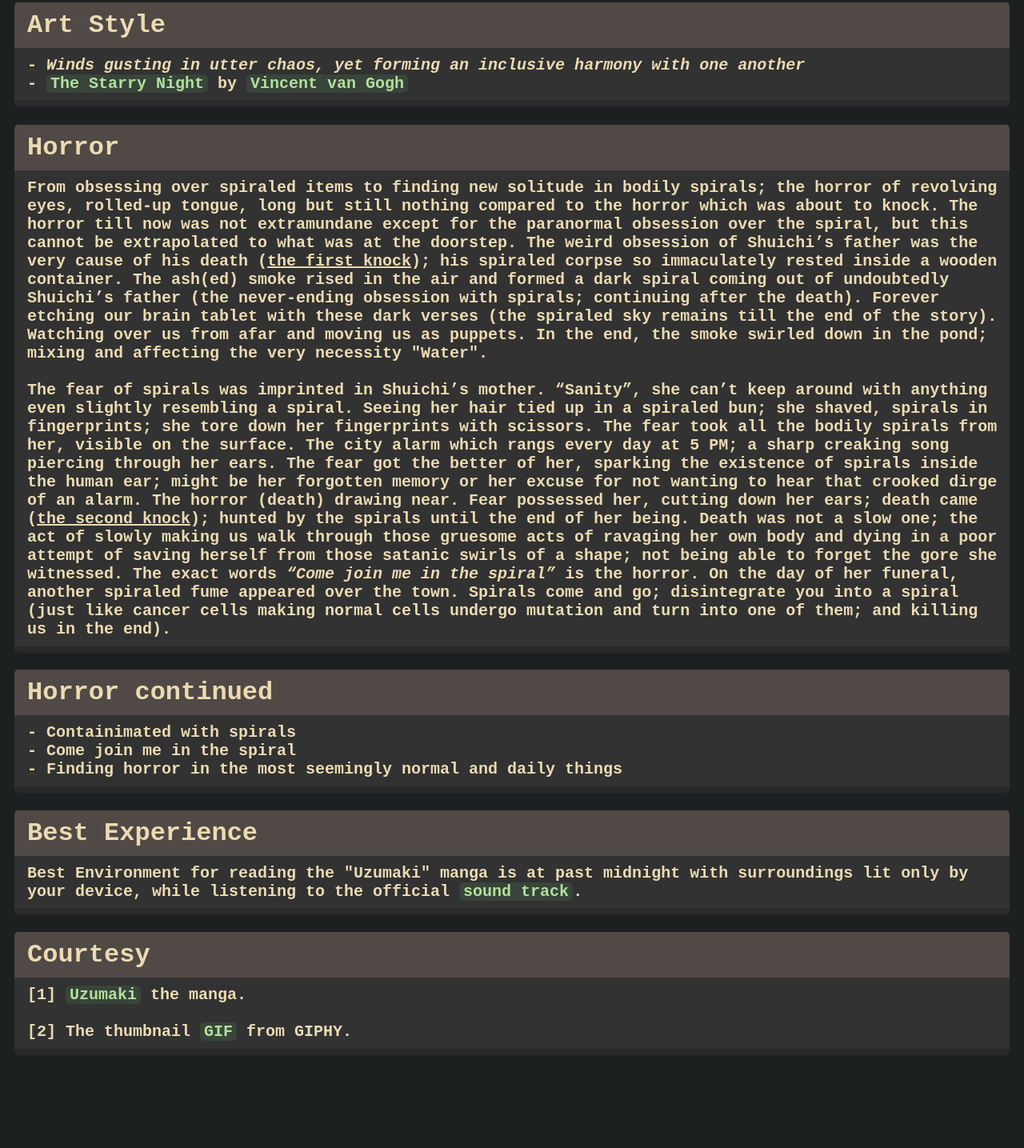
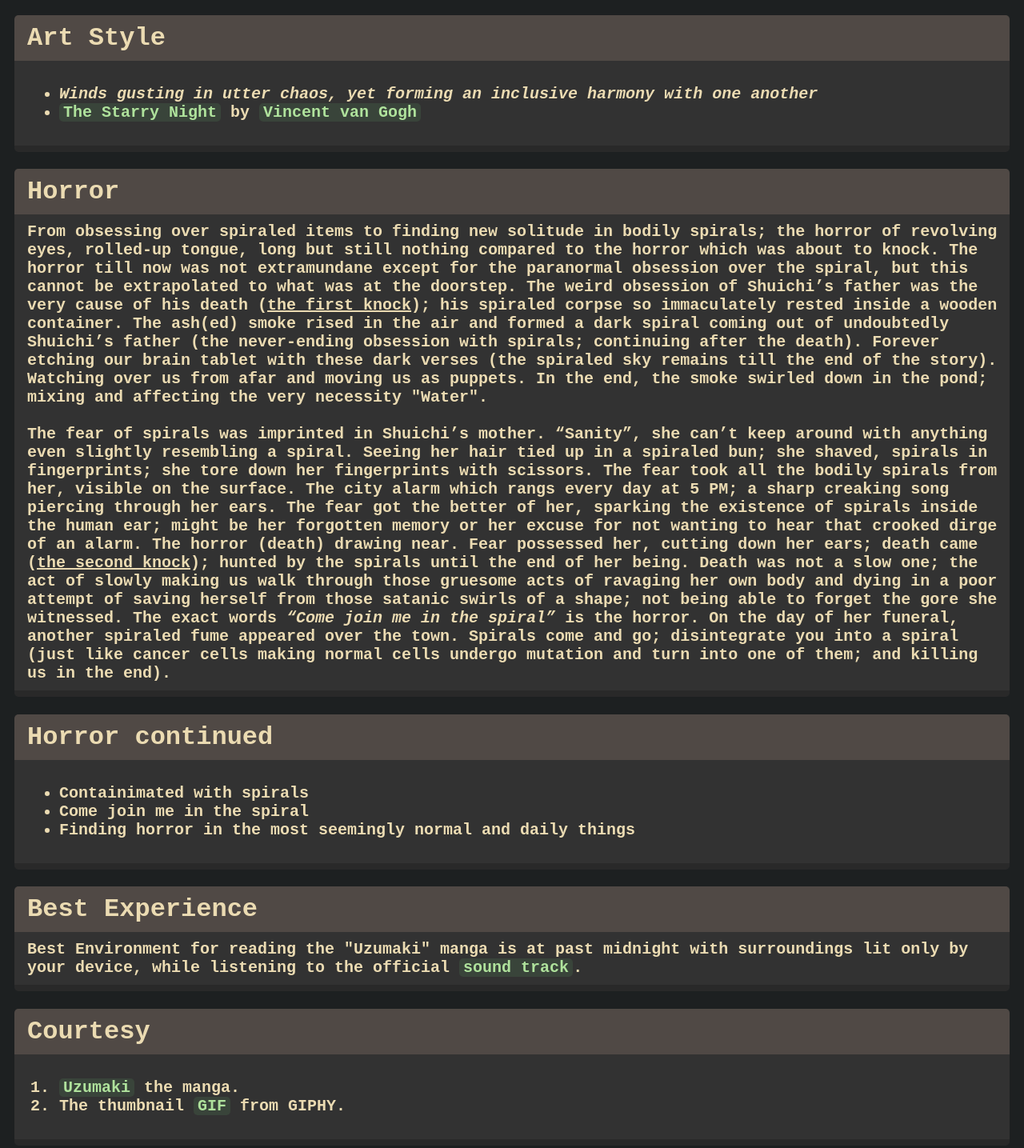
Before and after one commit to hyouteki/me, a plain HTML site: page writings/uzumaki.html in a window 1280 px wide. Shown: the part 1246-2681 px from the top of the page at 80% size. Before the commit the page ends 2585 px from the top, so only its background shows below. Drawn offline with Linux system fonts and the light colour scheme; a web font is replaced by a local one.

Commit message:
updated writings

```diff
--- a/writings/uzumaki.html
+++ b/writings/uzumaki.html
@@ -14,37 +14,46 @@
       </a>
       <h1 style="text-align: center;">Uzumaki: Spiraling Into Horror - A Deep Essay</h1>
     </div>
-	<p>Currently just a draft - WIP; proceed with caution</p>
-	<img src="./assets/uzumaki.gif" class="thumbnail" width="100%" height="100%"/>
-    <h1 class="header">Art Style</h1>
-    <p class="about">
-      - <i>Winds gusting in utter chaos, yet forming an inclusive harmony with one another</i><br>
-	  - <a class="link" href="https://en.wikipedia.org/wiki/The_Starry_Night" target="_blank"><mark>The Starry Night</mark></a> by <a class="link" href="https://en.wikipedia.org/wiki/Vincent_van_Gogh" target="_blank"><mark>Vincent van Gogh</mark></a>
-    </p>
+
+	<h1 class="header-label">Currently just a draft - WIP; proceed with caution</h1>
+
+	<img src="./assets/uzumaki.gif" class="thumbnail" width="100%" height="100%" style="margin-top: 20px;"/>
+
+	<h1 class="header">Art Style</h1>
+	<div class="p">
+	  <ul>
+		<li> <i>Winds gusting in utter chaos, yet forming an inclusive harmony with one another</i><br> </li>
+		<li> <a class="link" href="https://en.wikipedia.org/wiki/The_Starry_Night" target="_blank"><mark>The Starry Night</mark></a> by <a class="link" href="https://en.wikipedia.org/wiki/Vincent_van_Gogh" target="_blank"><mark>Vincent van Gogh</mark></a> </li>
+	  </ul>
+    </div>
 
     <h1 class="header">Horror</h1>
-    <p class="about">
+    <div class="p">
 	  From obsessing over spiraled items to finding new solitude in bodily spirals; the horror of revolving eyes, rolled-up tongue, long but still nothing compared to the horror which was about to knock. The horror till now was not extramundane except for the paranormal obsession over the spiral, but this cannot be extrapolated to what was at the doorstep. The weird obsession of Shuichi’s father was the very cause of his death (<u>the first knock</u>); his spiraled corpse so immaculately rested inside a wooden container. The ash(ed) smoke rised in the air and formed a dark spiral coming out of undoubtedly Shuichi’s father (the never-ending obsession with spirals; continuing after the death). Forever etching our brain tablet with these dark verses (the spiraled sky remains till the end of the story). Watching over us from afar and moving us as puppets. In the end, the smoke swirled down in the pond; mixing and affecting the very necessity "Water".<br><br>
 
 	  The fear of spirals was imprinted in Shuichi’s mother. “Sanity”, she can’t keep around with anything even slightly resembling a spiral. Seeing her hair tied up in a spiraled bun; she shaved, spirals in fingerprints; she tore down her fingerprints with scissors. The fear took all the bodily spirals from her, visible on the surface. The city alarm which rangs every day at 5 PM; a sharp creaking song piercing through her ears. The fear got the better of her, sparking the existence of spirals inside the human ear; might be her forgotten memory or her excuse for not wanting to hear that crooked dirge of an alarm. The horror (death) drawing near. Fear possessed her, cutting down her ears; death came (<u>the second knock</u>); hunted by the spirals until the end of her being. Death was not a slow one; the act of slowly making us walk through those gruesome acts of ravaging her own body and dying in a poor attempt of saving herself from those satanic swirls of a shape; not being able to forget the gore she witnessed. The exact words <i>“Come join me in the spiral”</i> is the horror. On the day of her funeral, another spiraled fume appeared over the town. Spirals come and go; disintegrate you into a spiral (just like cancer cells making normal cells undergo mutation and turn into one of them; and killing us in the end).<br>
-    </p>
+    </div>
 
     <h1 class="header">Horror continued</h1>
-    <p class="about">
-	  - Containimated with spirals<br>
-	  - Come join me in the spiral<br>
-	  - Finding horror in the most seemingly normal and daily things<br>
-    </p>
+    <div class="p">
+	  <ul>
+		<li> Containimated with spirals </li>
+		<li> Come join me in the spiral </li>
+		<li> Finding horror in the most seemingly normal and daily things </li>
+	  </ul>
+    </div>
 
     <h1 class="header">Best Experience</h1>
-    <p class="about">
+    <div class="p">
 	  Best Environment for reading the "Uzumaki" manga is at past midnight with surroundings lit only by your device, while listening to the official <a class="link" href="https://open.spotify.com/album/5UTflDsfTAvheGvWaVD65d?si=Dwac0t9aQSKyxJb4qC94aw" target="_blank"><mark>sound track</mark></a>.
-    </p>
+    </div>
 
     <h1 class="header">Courtesy</h1>
-    <p class="about">
-      [1] <a class="link" href="https://mangareader.to/read/uzumaki-spiral-into-horror-413/en/chapter-1" target="_blank"><mark>Uzumaki</mark></a> the manga.<br><br>
-      [2] The thumbnail <a class="link" href="https://media.giphy.com/media/v1.Y2lkPTc5MGI3NjExeHhpdW5sbmVrN2NqNXMycHk5dWE1OHhrYTNmanJ6NXQ5N3ZmdjkxZiZlcD12MV9naWZzX3NlYXJjaCZjdD1n/sIy41dCu4ir7hI7lo8/giphy.gif" target="_blank"><mark>GIF</mark></a> from GIPHY.
-    </p>
+    <div class="p">
+	  <ol>
+		<li> <a class="link" href="https://mangareader.to/read/uzumaki-spiral-into-horror-413/en/chapter-1" target="_blank"><mark>Uzumaki</mark></a> the manga.</li>
+		<li> The thumbnail <a class="link" href="https://media.giphy.com/media/v1.Y2lkPTc5MGI3NjExeHhpdW5sbmVrN2NqNXMycHk5dWE1OHhrYTNmanJ6NXQ5N3ZmdjkxZiZlcD12MV9naWZzX3NlYXJjaCZjdD1n/sIy41dCu4ir7hI7lo8/giphy.gif" target="_blank"><mark>GIF</mark></a> from GIPHY.</li>
+      </ol>
+	</div>
   </body>
 </html>
```
Also changed, not shown: index.html (+1 -1 lines), writings/ancient_arabia.html (+5 -7 lines), writings/urban_warfare.html (+14 -14 lines).
